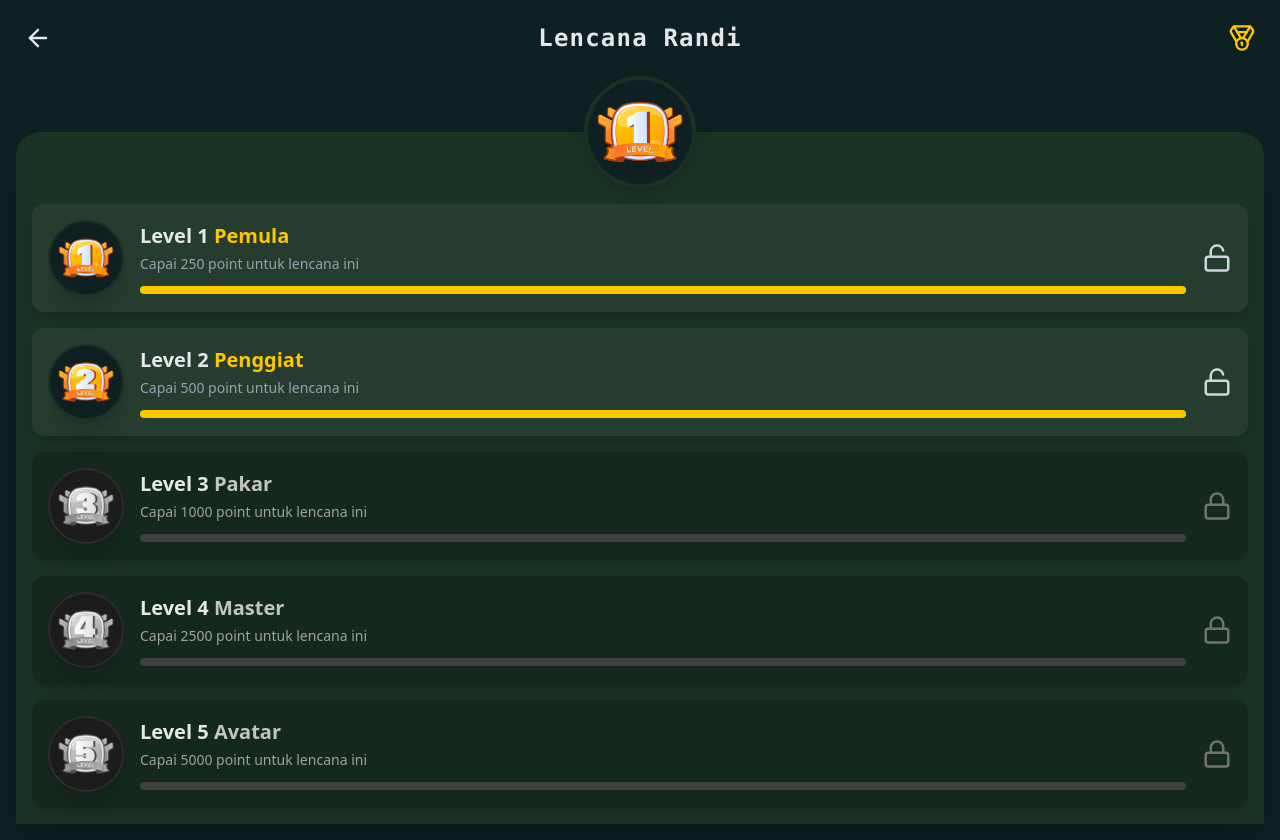
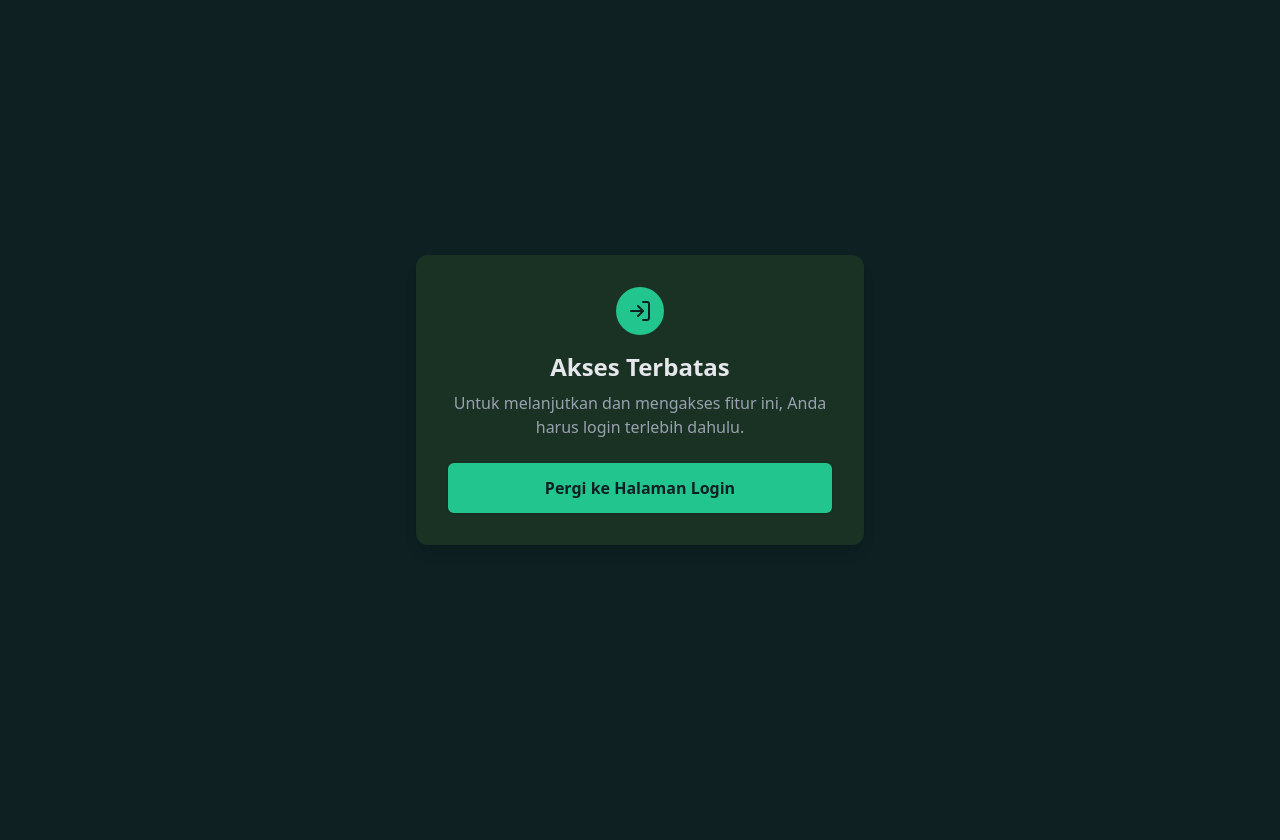
Before and after one commit to Randi-95/KabonKita, a React (Vite) app: page /lencana in a window 1280 px wide. After the commit the page ends 800 px from the top, so only its background shows below. Built offline with nearby package versions, Linux system fonts and the light colour scheme; a web font is replaced by a local one.

Commit message:
lencana data

```diff
--- a/src/pages/Badges.jsx
+++ b/src/pages/Badges.jsx
@@ -1,5 +1,7 @@
 import { ArrowLeft, Medal, ArrowRight, Lock, Unlock } from "lucide-react";
 import { Link } from "react-router-dom";
+import { useAuth } from "../hooks/useAuth";
+import AlertLogin from "../component/alertLogin";
 
 const BadgeCard = ({ level, title, description, imageUrl, isUnlocked }) => {
   return (
@@ -30,11 +32,10 @@ const BadgeCard = ({ level, title, description, imageUrl, isUnlocked }) => {
               className={`
                 h-2 rounded-full bg-yellow-400
                 transition-all duration-700 ease-out
-                ${isUnlocked ? 'w-full' : 'w-0'}
+                ${isUnlocked ? "w-full" : "w-0"}
               `}
             ></div>
           </div>
-
         </div>
       </div>
 
@@ -49,19 +50,19 @@ const BadgeCard = ({ level, title, description, imageUrl, isUnlocked }) => {
   );
 };
 
-
-
 const badgeData = [
   {
     id: 1,
+    minimal_point: 250,
     level: 1,
     title: "Pemula",
     description: "Capai 250 point untuk lencana ini",
-    imageUrl: "/lencana.png",
+    imageUrl: "/lencana1.png",
     isUnlocked: true,
   },
   {
     id: 2,
+    minimal_point: 500,
     level: 2,
     title: "Penggiat",
     description: "Capai 500 point untuk lencana ini",
@@ -70,6 +71,7 @@ const badgeData = [
   },
   {
     id: 3,
+    minimal_point: 1000,
     level: 3,
     title: "Pakar",
     description: "Capai 1000 point untuk lencana ini",
@@ -78,6 +80,7 @@ const badgeData = [
   },
   {
     id: 4,
+    minimal_point: 2500,
     level: 4,
     title: "Master",
     description: "Capai 2500 point untuk lencana ini",
@@ -86,6 +89,7 @@ const badgeData = [
   },
   {
     id: 5,
+    minimal_point: 5000,
     level: 5,
     title: "Avatar",
     description: "Capai 5000 point untuk lencana ini",
@@ -95,6 +99,42 @@ const badgeData = [
 ];
 
 function LencanaPage() {
+  const { session, profile } = useAuth();
+
+  if (!session) {
+    return (
+      <div className="w-full h-screen justify-center items-center">
+        <AlertLogin />
+      </div>
+    );
+  }
+
+  const badgeStatus = (point, minimal_point) => {
+    if (point >= minimal_point) {
+      return true;
+    }
+
+    return false;
+  };
+
+  const badgeLevel = (point) => {
+    let level = 0;
+
+    if (point >= 5000) {
+      level = 5;
+    } else if (point >= 2500) {
+      level = 4;
+    } else if (point >= 1000) {
+      level = 3;
+    } else if (point >= 500) {
+      level = 2;
+    } else if (point >= 250) {
+      level = 1;
+    }
+
+    return level;
+  };
+
   return (
     <div className="flex min-h-screen bg-background text-gray-200">
       <main className=" flex-1 lg:w-3/4 p-4 flex flex-col gap-8">
@@ -117,7 +157,7 @@ function LencanaPage() {
           <div className="flex justify-center">
             <div className="w-28 h-28 border-4 border-secondary shadow-lg rounded-full p-2 bg-background -translate-y-1/2">
               <img
-                src="/lencana.png"
+                src={`lencana${badgeLevel(profile?.points)}.png`}
                 alt="Lencana Saat Ini"
                 className="w-full h-full object-cover"
               />
@@ -132,7 +172,7 @@ function LencanaPage() {
                 title={badge.title}
                 description={badge.description}
                 imageUrl={badge.imageUrl}
-                isUnlocked={badge.isUnlocked}
+                isUnlocked={badgeStatus(profile?.points, badge.minimal_point)}
               />
             ))}
           </div>
```
Also changed, not shown: src/pages/Dashboard.jsx (+0 -9 lines), public/lencana0.png (added), public/lencana1.png (renamed from public/lencana.png).
